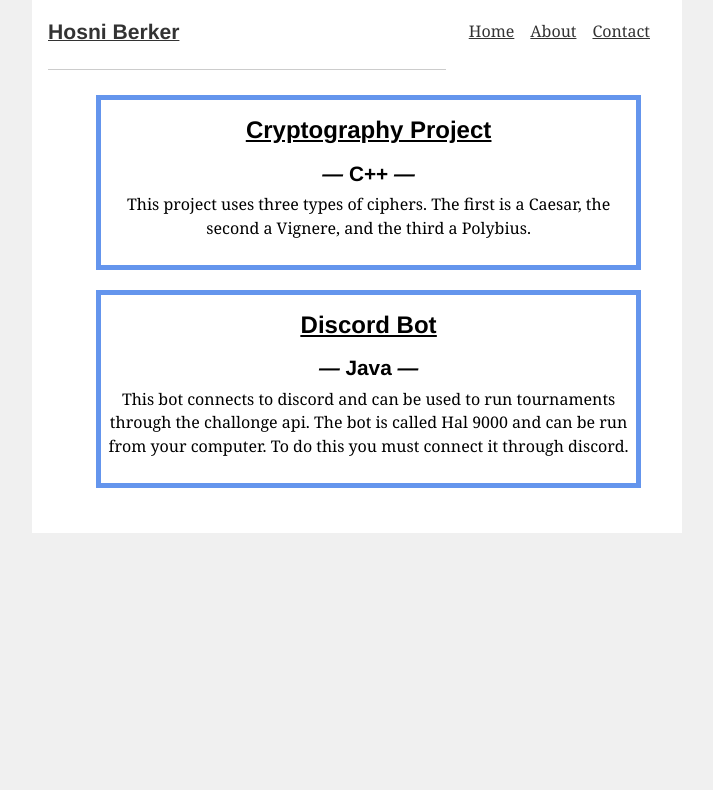
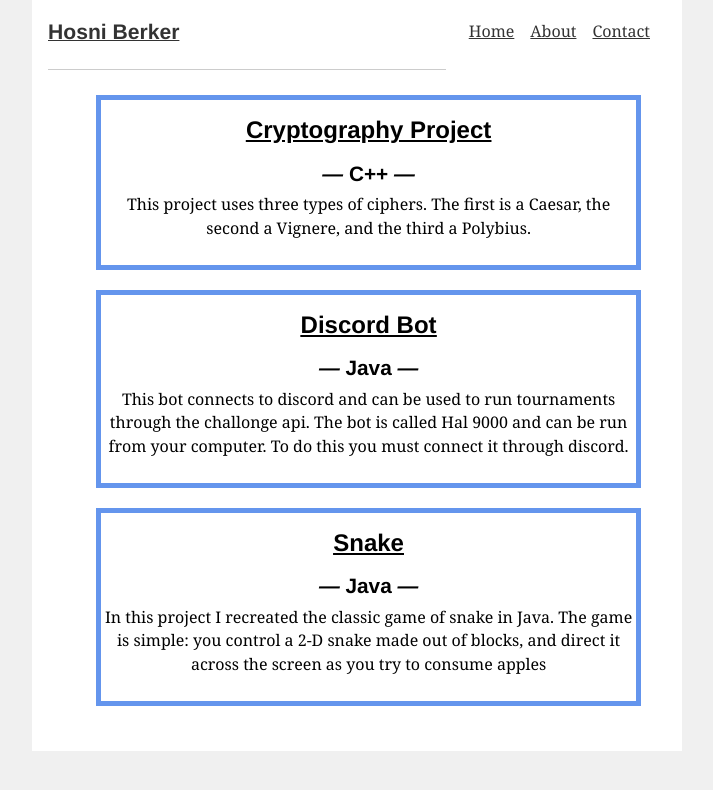
Before and after one commit to hberker/hberker.github.io, a Gatsby site in the folder gatsby-site/: page / in a window 1280 px wide. Shown: the whole page, without its empty margins (283-996 px from the left). Built offline with nearby package versions, Linux system fonts and the light colour scheme; Gatsby itself is replaced by a stand-in of ours.

Commit message:
adds new post

```diff
--- a/gatsby-site/src/components/Layout.js
+++ b/gatsby-site/src/components/Layout.js
@@ -3,7 +3,7 @@ import { Link } from "gatsby"
 import styles from "../pages/index.css"
 const ListLink = props => (
     <li style = {{display : 'inline-block', marginRight : '1rem'}}>
-        <Link to={props.to}>{props.children}</Link>
+        <Link to={props.to} target="_blank">{props.children}</Link>
     </li>
 )
 
--- a/gatsby-site/src/pages/index.js
+++ b/gatsby-site/src/pages/index.js
@@ -23,7 +23,8 @@ export default () =>
           name = "post"
           title = "Cryptography Project"
           lang = "C++"
-          excerpt ="This project uses three types of ciphers. The first is a Caesar, the second a Vignere, and the third a Polybius."
+          excerpt ="This project uses three types of ciphers. The first
+          is a Caesar, the second a Vignere, and the third a Polybius."
           link = "https://github.com/hberker/Cryptography-Project"
         />
         <Post
@@ -35,7 +36,16 @@ export default () =>
                     To do this you must connect it through discord."
           link = "https://github.com/hberker/Discord-Challonge-Bot"
         />
-
+        <Post
+          className = "post"
+          name = "post"
+          title = "Snake"
+          lang = "Java"
+          excerpt ="In this project I recreated the classic game of snake in Java.
+          The game is simple: you control a 2-D snake made out of blocks, and direct
+           it across the screen as you try to consume apples"
+          link = "https://github.com/hberker/Snake"
+        />
       </ul>
   </Layout>
 )
```
